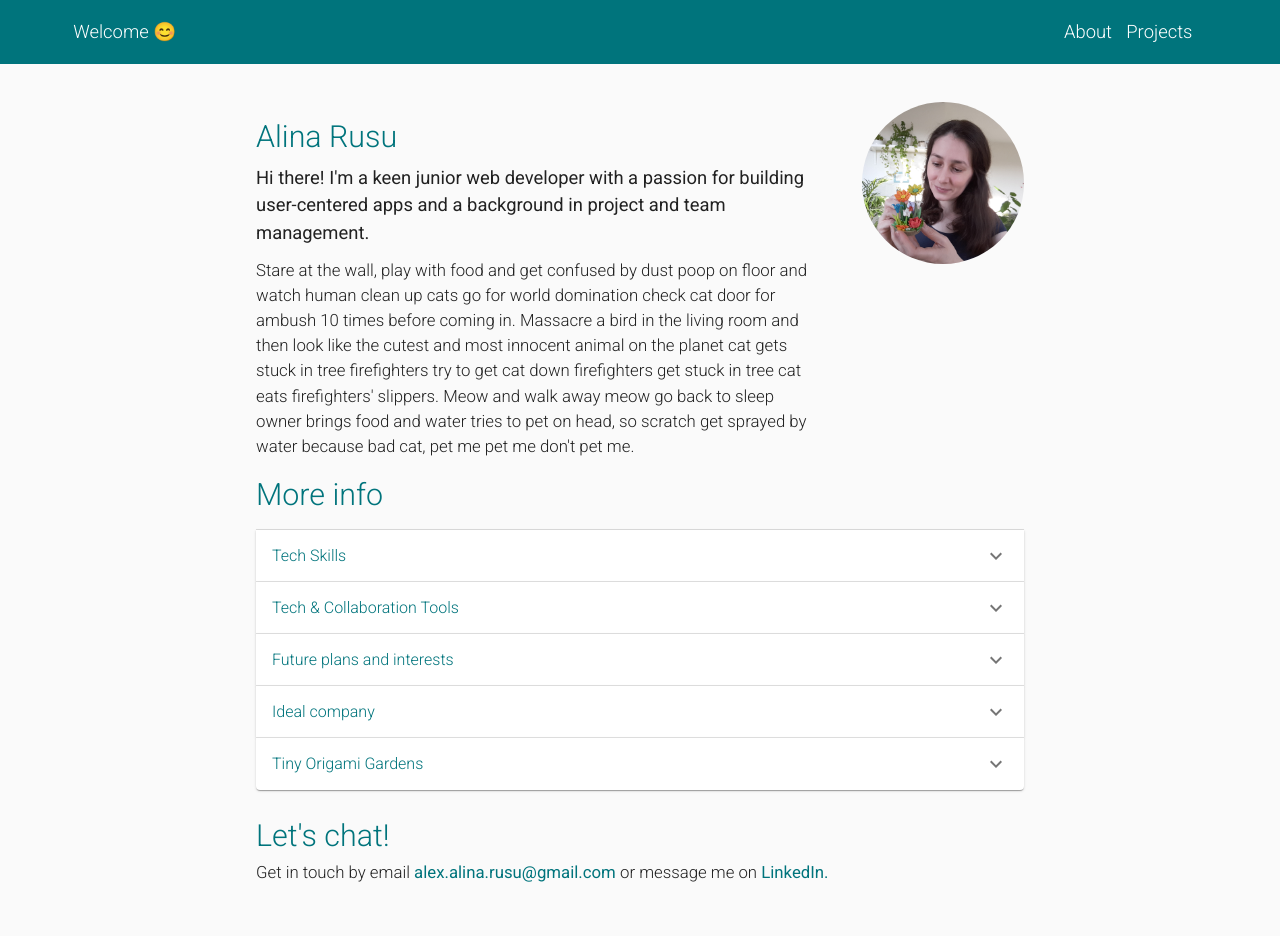
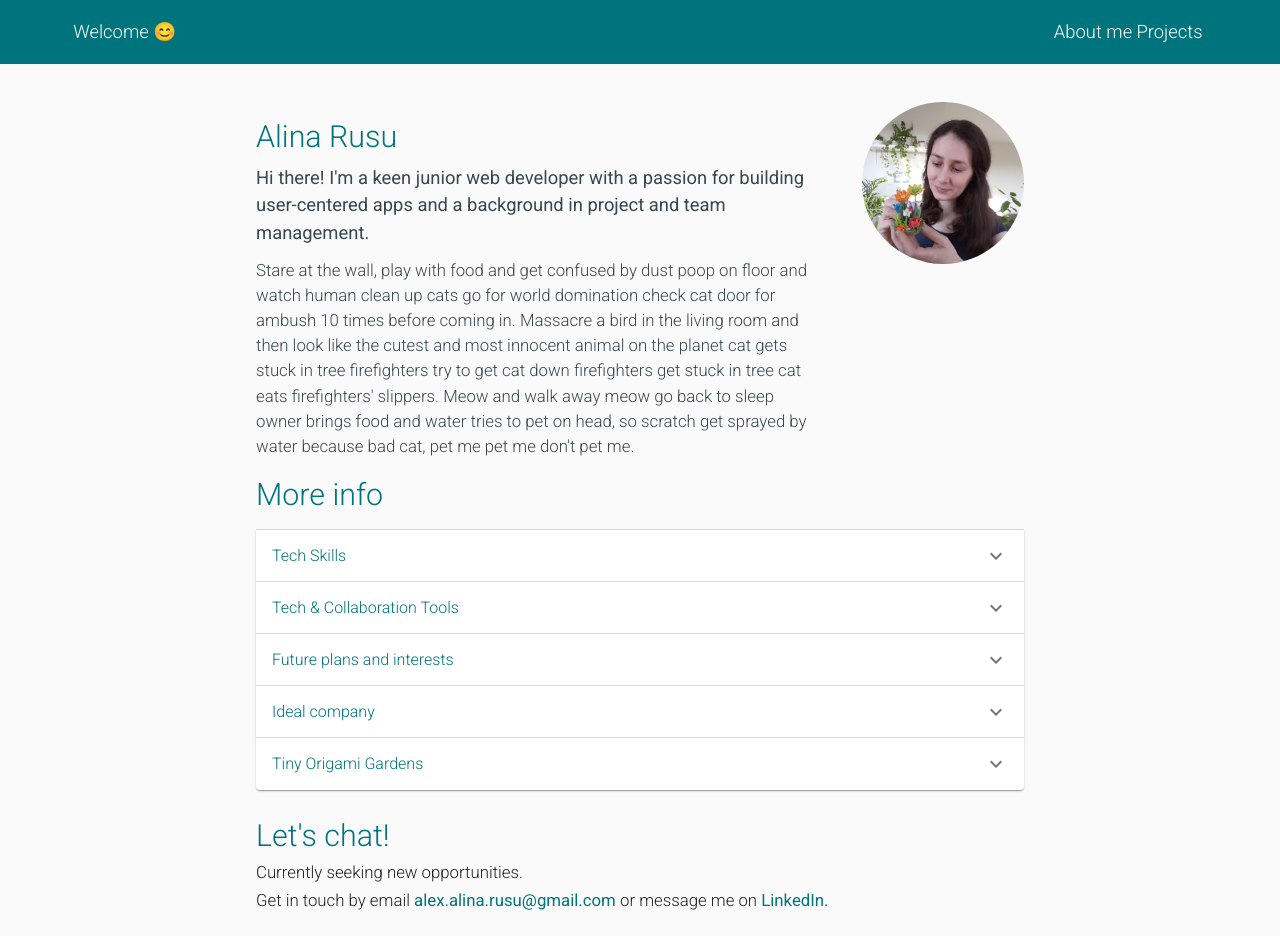
Before and after one commit to alex-alina/personal-page, a React (Create React App) app: page /about in a window 1280 px wide. Before the commit the page ends 909 px from the top, so only its background shows below. Built offline with nearby package versions, Linux system fonts and the light colour scheme.

Commit message:
More changes to styles

```diff
--- a/src/components/AboutSection/AboutSection.styles.js
+++ b/src/components/AboutSection/AboutSection.styles.js
@@ -38,6 +38,7 @@ const useStyles = makeStyles(theme => ({
     flexDirection: 'column',
     justifyContent: 'flex-start',
     width: '100%',
+    color: '#37474f',
   },
 
   name: {
@@ -54,6 +55,7 @@ const useStyles = makeStyles(theme => ({
     marginTop: '0.75%',
     fontSize: 'calc(0.95rem + 0.25vw)',
     fontWeight: '400',
+    color: '#37474f',
   },
 
   introDetails: {
--- a/src/components/Contact/Contact.js
+++ b/src/components/Contact/Contact.js
@@ -10,6 +10,9 @@ export default function Contact() {
       <section className={classes.root} >
         <Typography className={classes.title}>
           Let's chat!
+        </Typography>
+        <Typography className={classes.subTitle} align="left">
+          Currently seeking new opportunities.
         </Typography>
 
         <Typography className={classes.subTitle} align="left">
--- a/src/components/Faq/Faq.js
+++ b/src/components/Faq/Faq.js
@@ -39,7 +39,7 @@ export default function Faq() {
           <ExpansionPanelDetails>
             <Grid container spacing={3}>
               {gardens.map((garden, index) =>
-                <Grid item xs={12} sm={6} lg={3}>
+                <Grid item xs={12} sm={6} lg={3} key={index}>
                   <img
                     src={garden}
                     className={classes.origamiGarden}
--- a/src/components/Home/Home.styles.js
+++ b/src/components/Home/Home.styles.js
@@ -11,7 +11,7 @@ const useStyles = makeStyles(theme => ({
     [theme.breakpoints.up('sm')]: {
       width: '70%',
     },
-    [theme.breakpoints.up('md')]: {
+    [theme.breakpoints.up('lg')]: {
       width: '60%',
     },
   },
--- a/src/components/Navigation/SideMenu.js
+++ b/src/components/Navigation/SideMenu.js
@@ -6,7 +6,6 @@ import Menu from '@material-ui/core/Menu';
 import MenuItem from '@material-ui/core/MenuItem';
 import IconButton from '@material-ui/core/IconButton';
 import MenuIcon from '@material-ui/icons/Menu';
-import Typography from '@material-ui/core/Typography';
 
 export default function SideMenu() {
   const [anchorEl, setAnchorEl] = React.useState(null);
--- a/src/components/ProjectCard/ProjectCard.styles.js
+++ b/src/components/ProjectCard/ProjectCard.styles.js
@@ -7,7 +7,7 @@ const useStyles = makeStyles({
   media: {
   maxWidth: '100%',
   display: 'block',
-  height: 'calc(100px + 10vmax)',
+  height: 'calc(110px + 10vmax)',
    objectFit: 'fill',
    objectPosition: 'center',
   },
--- a/src/theme.js
+++ b/src/theme.js
@@ -7,6 +7,7 @@ const theme = createMuiTheme({
     },
     secondary: {
       main: '#fff',
+      dark: '#37474f',
     },
   },
   typography: {
@@ -42,7 +43,6 @@ const theme = createMuiTheme({
     MuiIcon: {
       root: {
         fontSize: '30px',
-        // width: '30px',
       }
     },
     MuiPaper: {
--- a/src/utils/menuContent.js
+++ b/src/utils/menuContent.js
@@ -1,6 +1,6 @@
 const menuContent = [
   {
-    text: 'About',
+    text: 'About me',
     route: '/about',
   },
   {
```
